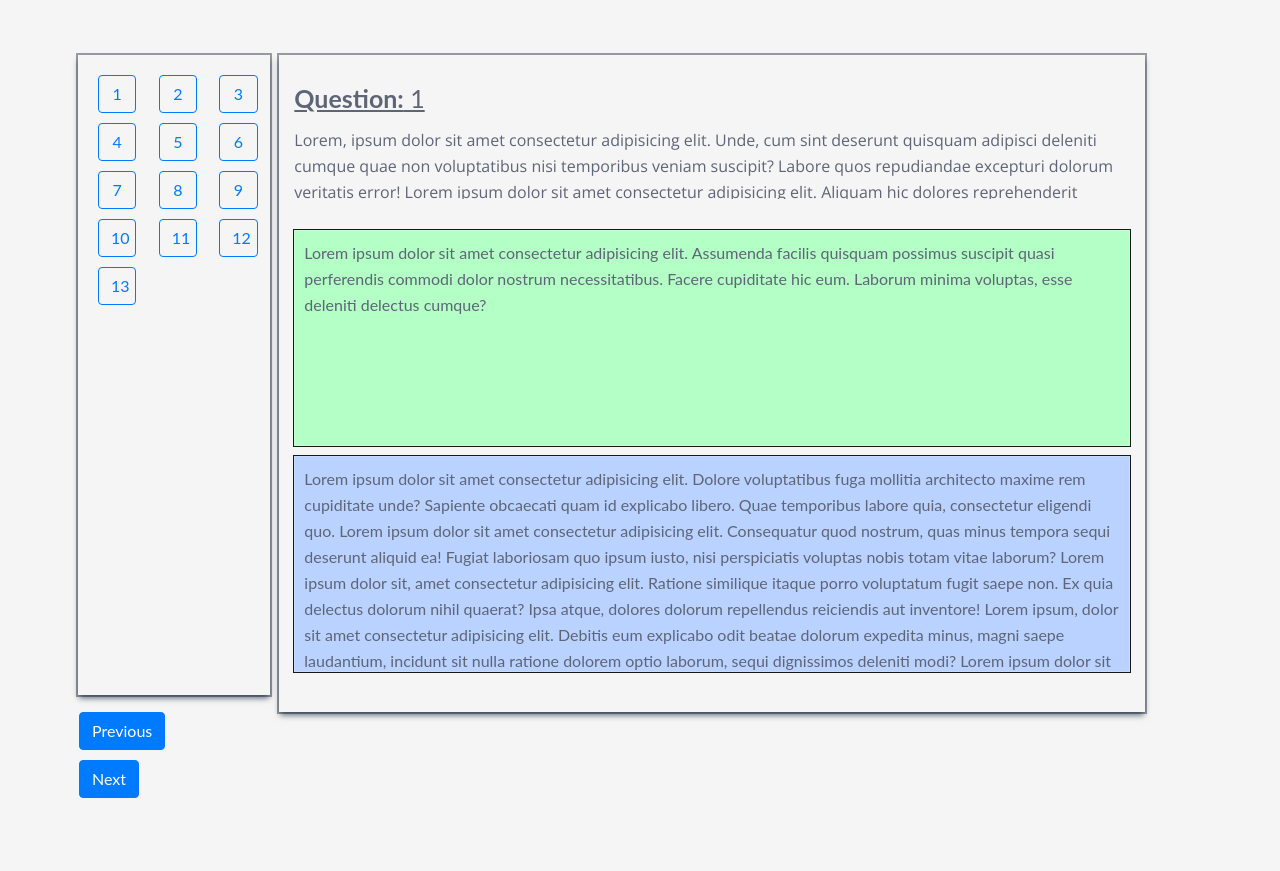
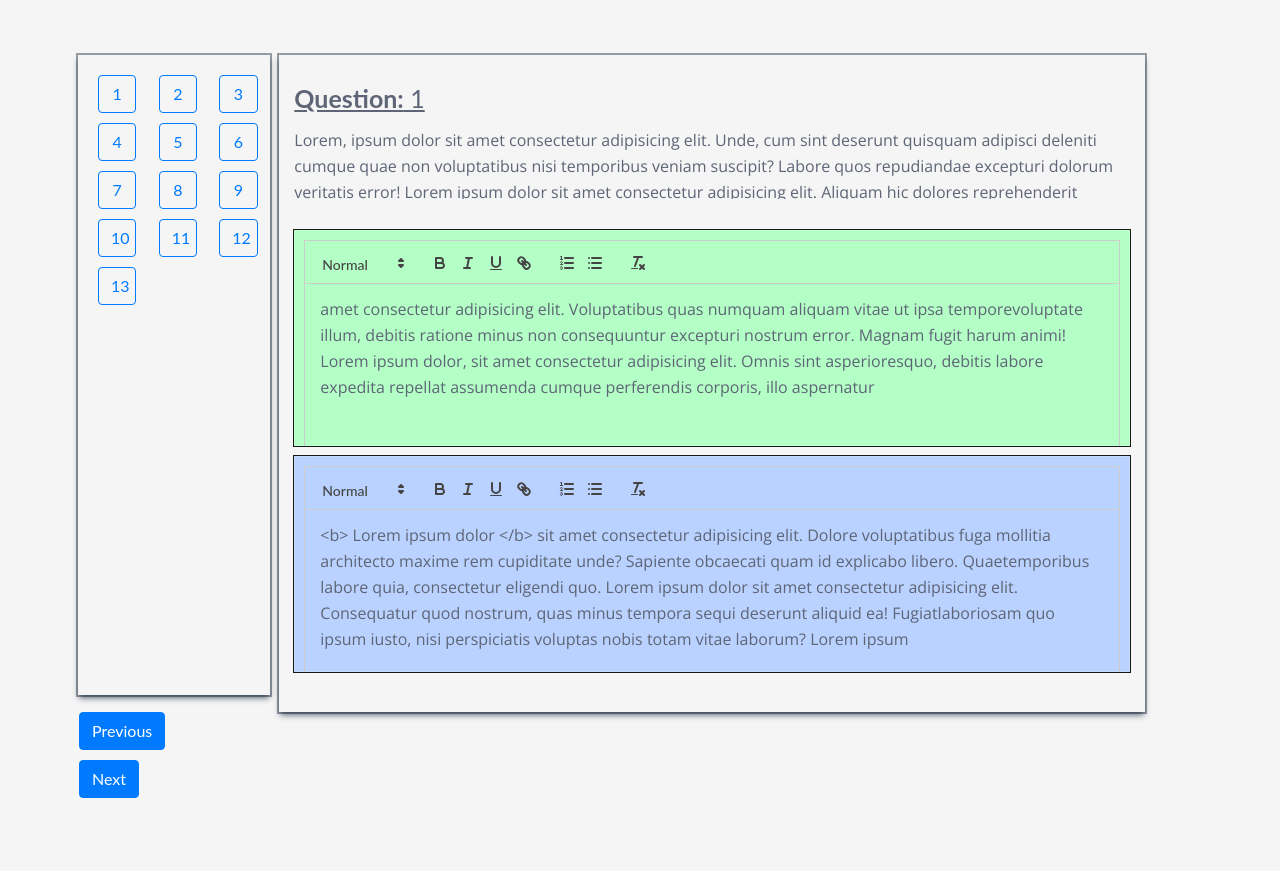
Before and after one commit to keder-code-hash/Enliven_backend, a Django app: page /exam/result/ in a window 1280 px wide. Shown: the part 324-1195 px from the top of the page. Run offline with Django 4.2, Linux system fonts and the light colour scheme; some libraries are stand-ins or nearby versions.

Commit message:
result added

```diff
--- a/smartassess/templates/StudentResult.html
+++ b/smartassess/templates/StudentResult.html
@@ -3,6 +3,7 @@
 {% load rest_framework %}
 {% block content %}
 
+{% block headcontent %}
 <!DOCTYPE html>
 <html lang="en">
 
@@ -11,6 +12,8 @@
     <meta http-equiv="X-UA-Compatible" content="IE=edge">
     <meta name="viewport" content="width=device-width, initial-scale=1.0">
     <title>Result</title>
+    <link href="https://cdn.quilljs.com/1.3.7/quill.snow.css" rel="stylesheet">
+    <script src="https://cdn.quilljs.com/1.3.7/quill.js"></script>
 </head>
 
 <style>
@@ -78,7 +81,7 @@
         align-items: bottom;
     }
 </style>
-
+{% endblock headcontent %}
 <body>
     <div class="container-fluid">
         <div class="row">
@@ -109,46 +112,21 @@
                         <div>
                             <p id='questions_num'><u><b>Question:</b> 1</u></p>
                         </div>
-                        <div class="qstn">
-                            <p>Lorem, ipsum dolor sit amet consectetur adipisicing elit. Unde, cum sint deserunt
-                                quisquam adipisci deleniti cumque quae non voluptatibus nisi temporibus veniam suscipit?
-                                Labore quos repudiandae excepturi dolorum veritatis error! Lorem ipsum dolor sit amet
-                                consectetur adipisicing elit. Aliquam hic dolores reprehenderit eveniet earum cupiditate
-                                illo aut, maiores amet explicabo sequi minus quia nulla atque? Culpa harum saepe vero?
-                                Magnam! Lorem ipsum dolor sit amet consectetur adipisicing elit. Explicabo hic error eos
-                                facere temporibus voluptatem, ipsum cumque voluptatum, neque est aut libero dolorem quis
-                                exercitationem nemo suscipit fugit. Vitae, perspiciatis? Lorem ipsum dolor sit, amet
-                                consectetur adipisicing elit. Eveniet reiciendis ea error adipisci cumque neque aperiam
-                                consectetur sapiente, facere voluptates non fuga voluptas. Commodi, excepturi pariatur
-                                at ullam cumque accusamus?</p>
+                        <div class="qstn" >
+                            <p id="act_question">
+
+                            </p>
                         </div>
                     </div>
                 </div>
                 <div class="row">
                     <div class="std_ans content">
-                        Lorem ipsum dolor sit amet consectetur adipisicing elit. Assumenda facilis quisquam possimus
-                        suscipit quasi perferendis commodi dolor nostrum necessitatibus. Facere cupiditate hic eum.
-                        Laborum minima voluptas, esse deleniti delectus cumque?</div>
+                        <div id='standard_ans_editor' style="height: 200px;"></div>
+                    </div>
                 </div>
                 <div class="row">
                     <div class="stn_ans content">
-                        Lorem ipsum dolor sit amet consectetur adipisicing elit. Dolore voluptatibus fuga mollitia
-                        architecto maxime rem cupiditate unde? Sapiente obcaecati quam id explicabo libero. Quae
-                        temporibus labore quia, consectetur eligendi quo. Lorem ipsum dolor sit amet consectetur
-                        adipisicing elit. Consequatur quod nostrum, quas minus tempora sequi deserunt aliquid ea! Fugiat
-                        laboriosam quo ipsum iusto, nisi perspiciatis voluptas nobis totam vitae laborum? Lorem ipsum
-                        dolor sit, amet consectetur adipisicing elit. Ratione similique itaque porro voluptatum fugit
-                        saepe non. Ex quia delectus dolorum nihil quaerat? Ipsa atque, dolores dolorum repellendus
-                        reiciendis aut inventore! Lorem ipsum, dolor sit amet consectetur adipisicing elit. Debitis eum
-                        explicabo odit beatae dolorum expedita minus, magni saepe laudantium, incidunt sit nulla ratione
-                        dolorem optio laborum, sequi dignissimos deleniti modi? Lorem ipsum dolor sit amet consectetur
-                        adipisicing elit. Autem unde, aspernatur, eaque dicta ad ex maiores quidem commodi suscipit in
-                        repellat consectetur adipisci, voluptate animi quae iure beatae ea magni?Lorem ipsum dolor sit
-                        amet consectetur adipisicing elit. Voluptatibus quas numquam aliquam vitae ut ipsa tempore
-                        voluptate illum, debitis ratione minus non consequuntur excepturi nostrum error. Magnam fugit
-                        harum animi! Lorem ipsum dolor, sit amet consectetur adipisicing elit. Omnis sint asperiores
-                        quo, debitis labore expedita repellat assumenda cumque perferendis corporis, illo aspernatur
-                        illum iusto? Iste earum laborum quod ipsa dolore.
+                        <div id='student_ans_editor' style="height: 200px;"></div>
                     </div>
                 </div>
             </div>
@@ -164,6 +142,22 @@
         <div class="row">
             <!-- Histogram View -->
         </div>
+        <script>
+            var standard_ans_quill = new Quill('#standard_ans_editor', {
+                theme: 'snow'
+              });
+            var student_ans_quill = new Quill('#student_ans_editor', {
+            theme: 'snow'
+            });
+            var actual_qstn=" Lorem, ipsum dolor sit amet consectetur adipisicing elit. Unde, cum sint deserunt quisquam adipisci deleniti cumque quae non voluptatibus nisi temporibus veniam suscipit?  Labore quos repudiandae excepturi dolorum veritatis error! Lorem ipsum dolor sit amet consectetur adipisicing elit. Aliquam hic dolores reprehenderit eveniet earum cupiditate"
+            var student_ans='<b> Lorem ipsum dolor </b> sit amet consectetur adipisicing elit. Dolore voluptatibus fuga mollitia architecto maxime rem cupiditate unde? Sapiente obcaecati quam id explicabo libero. Quaetemporibus labore quia, consectetur eligendi quo. Lorem ipsum dolor sit amet consectetur adipisicing elit. Consequatur quod nostrum, quas minus tempora sequi deserunt aliquid ea! Fugiatlaboriosam quo ipsum iusto, nisi perspiciatis voluptas nobis totam vitae laborum? Lorem ipsum'
+            var standard_ans='amet consectetur adipisicing elit. Voluptatibus quas numquam aliquam vitae ut ipsa temporevoluptate illum, debitis ratione minus non consequuntur excepturi nostrum error. Magnam fugit harum animi! Lorem ipsum dolor, sit amet consectetur adipisicing elit. Omnis sint asperioresquo, debitis labore expedita repellat assumenda cumque perferendis corporis, illo aspernatur'
+
+            standard_ans_quill.setText(standard_ans);
+            student_ans_quill.setText(student_ans);
+            var text = document.createTextNode(actual_qstn);
+            document.getElementById("act_question").appendChild(text);
+        </script>
     </div>
 </body>
 
```
Also changed, not shown: smartassess/db.sqlite3.
